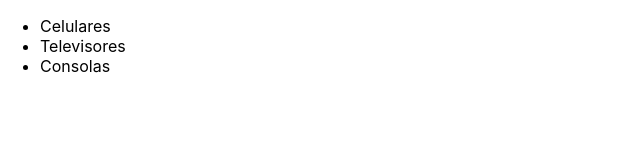
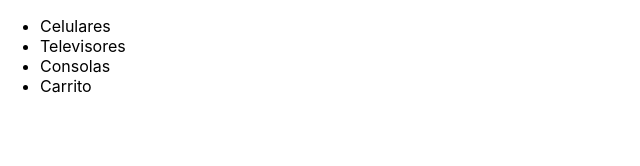
Before and after one commit to Isay10/carrito-de-compras, a React (Create React App) app: page / in a window 1280 px wide. Shown: the top 166 px of the page, without its empty margins (0-640 px from the left). Built offline with nearby package versions, Linux system fonts and the light colour scheme.

Commit message:
second commit

```diff
--- a/src/components/Navbar.jsx
+++ b/src/components/Navbar.jsx
@@ -5,6 +5,8 @@ export default function Navbar() {
         <li>Celulares</li>
         <li>Televisores</li>
         <li>Consolas</li>
+        <li>Carrito</li>
+
       </ul>
     </nav>
   );
--- a/src/index.js
+++ b/src/index.js
@@ -2,14 +2,11 @@ import React from 'react';
 import ReactDOM from 'react-dom';
 import './index.css';
 import App from './App';
-import { BrowserRouter as Router } from "react-router-dom";
 
 
 ReactDOM.render(
   <React.StrictMode>
-
     <App />
-
   </React.StrictMode>,
   document.getElementById('root')
 );
```
